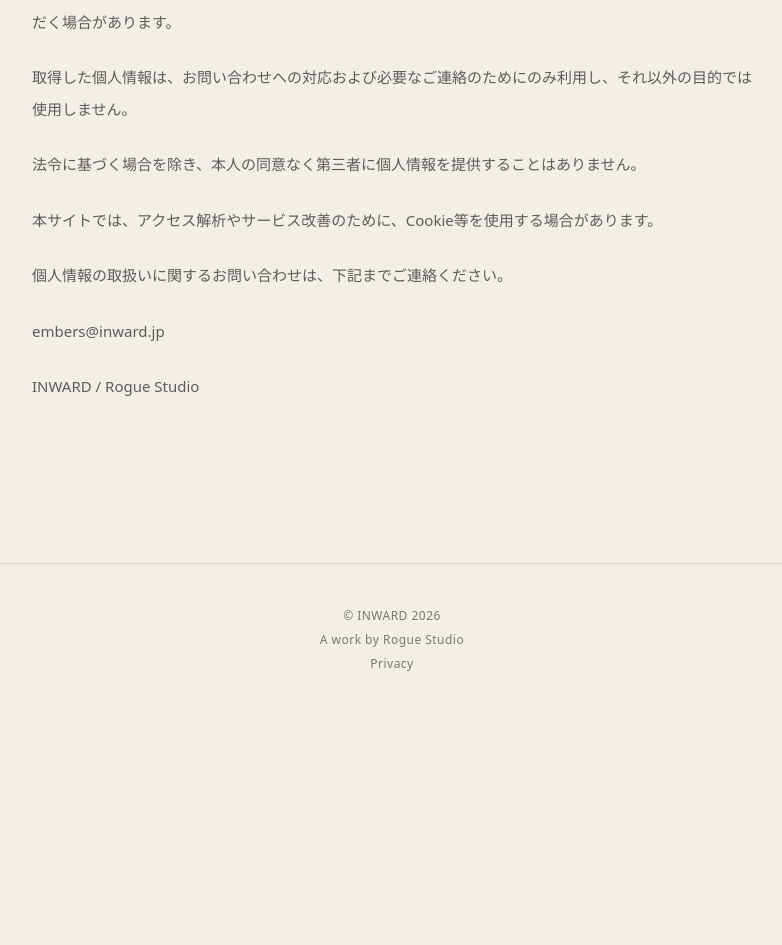
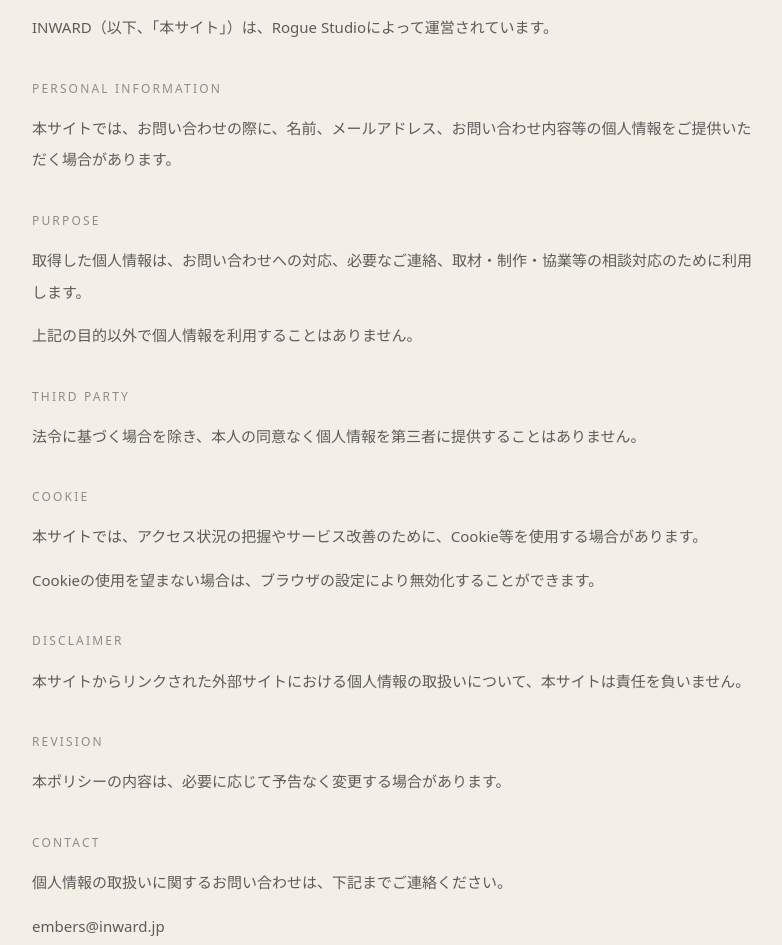
Before and after one commit to rogue-studio/inward, a Next.js app: page /privacy in a window 1280 px wide. Shown: the part 307-1252 px from the top of the page, without its empty margins (248-1030 px from the left). Before the commit the page ends 1023 px from the top, so only its background shows below. Built offline with nearby package versions, Linux system fonts and the light colour scheme.

Commit message:
Update privacy policy

```diff
--- a/app/privacy/page.tsx
+++ b/app/privacy/page.tsx
@@ -2,7 +2,7 @@ import type { Metadata } from "next";
 
 export const metadata: Metadata = {
   title: "Privacy | INWARD",
-  description: "Privacy policy for INWARD.",
+  description: "Privacy policy for INWARD operated by Rogue Studio.",
 };
 
 export default function PrivacyPage() {
@@ -12,30 +12,96 @@ export default function PrivacyPage() {
         Privacy
       </h1>
 
-      <div className="space-y-6 text-[15px] leading-[2.1] text-[#161616]/68">
+      <div className="space-y-8 text-[15px] leading-[2.1] text-[#161616]/68">
+        <section className="space-y-3">
+          <h2 className="text-[12px] font-normal uppercase tracking-[0.18em] text-[#161616]/45">
+            Operator
+          </h2>
           <p>
-          INWARD（以下、「本サイト」）は、お問い合わせの際に、名前やメールアドレス等の個人情報をご提供いただく場合があります。
+            INWARD（以下、「本サイト」）は、Rogue Studioによって運営されています。
           </p>
+        </section>
 
+        <section className="space-y-3">
+          <h2 className="text-[12px] font-normal uppercase tracking-[0.18em] text-[#161616]/45">
+            Personal Information
+          </h2>
           <p>
-          取得した個人情報は、お問い合わせへの対応および必要なご連絡のためにのみ利用し、それ以外の目的では使用しません。
+            本サイトでは、お問い合わせの際に、名前、メールアドレス、お問い合わせ内容等の個人情報をご提供いただく場合があります。
           </p>
+        </section>
 
+        <section className="space-y-3">
+          <h2 className="text-[12px] font-normal uppercase tracking-[0.18em] text-[#161616]/45">
+            Purpose
+          </h2>
           <p>
-          法令に基づく場合を除き、本人の同意なく第三者に個人情報を提供することはありません。
+            取得した個人情報は、お問い合わせへの対応、必要なご連絡、取材・制作・協業等の相談対応のために利用します。
           </p>
+          <p>上記の目的以外で個人情報を利用することはありません。</p>
+        </section>
 
+        <section className="space-y-3">
+          <h2 className="text-[12px] font-normal uppercase tracking-[0.18em] text-[#161616]/45">
+            Third Party
+          </h2>
           <p>
-          本サイトでは、アクセス解析やサービス改善のために、Cookie等を使用する場合があります。
+            法令に基づく場合を除き、本人の同意なく個人情報を第三者に提供することはありません。
           </p>
+        </section>
 
+        <section className="space-y-3">
+          <h2 className="text-[12px] font-normal uppercase tracking-[0.18em] text-[#161616]/45">
+            Cookie
+          </h2>
+          <p>
+            本サイトでは、アクセス状況の把握やサービス改善のために、Cookie等を使用する場合があります。
+          </p>
+          <p>
+            Cookieの使用を望まない場合は、ブラウザの設定により無効化することができます。
+          </p>
+        </section>
+
+        <section className="space-y-3">
+          <h2 className="text-[12px] font-normal uppercase tracking-[0.18em] text-[#161616]/45">
+            Disclaimer
+          </h2>
+          <p>
+            本サイトからリンクされた外部サイトにおける個人情報の取扱いについて、本サイトは責任を負いません。
+          </p>
+        </section>
+
+        <section className="space-y-3">
+          <h2 className="text-[12px] font-normal uppercase tracking-[0.18em] text-[#161616]/45">
+            Revision
+          </h2>
+          <p>
+            本ポリシーの内容は、必要に応じて予告なく変更する場合があります。
+          </p>
+        </section>
+
+        <section className="space-y-3">
+          <h2 className="text-[12px] font-normal uppercase tracking-[0.18em] text-[#161616]/45">
+            Contact
+          </h2>
           <p>
             個人情報の取扱いに関するお問い合わせは、下記までご連絡ください。
           </p>
+          <p>
+            <a
+              href="mailto:embers@inward.jp"
+              className="underline-offset-4 transition-opacity hover:opacity-55"
+            >
+              embers@inward.jp
+            </a>
+          </p>
+        </section>
 
-        <p>embers@inward.jp</p>
-
-        <p>INWARD / Rogue Studio</p>
+        <section className="space-y-2 pt-4 text-[13px] leading-[1.8] text-[#161616]/50">
+          <p>制定日：2026年4月7日</p>
+          <p>改定日：2026年5月9日</p>
+          <p>運営：Rogue Studio</p>
+        </section>
       </div>
     </main>
   );
```
Lines whose indentation alone changed are shown as unchanged.
